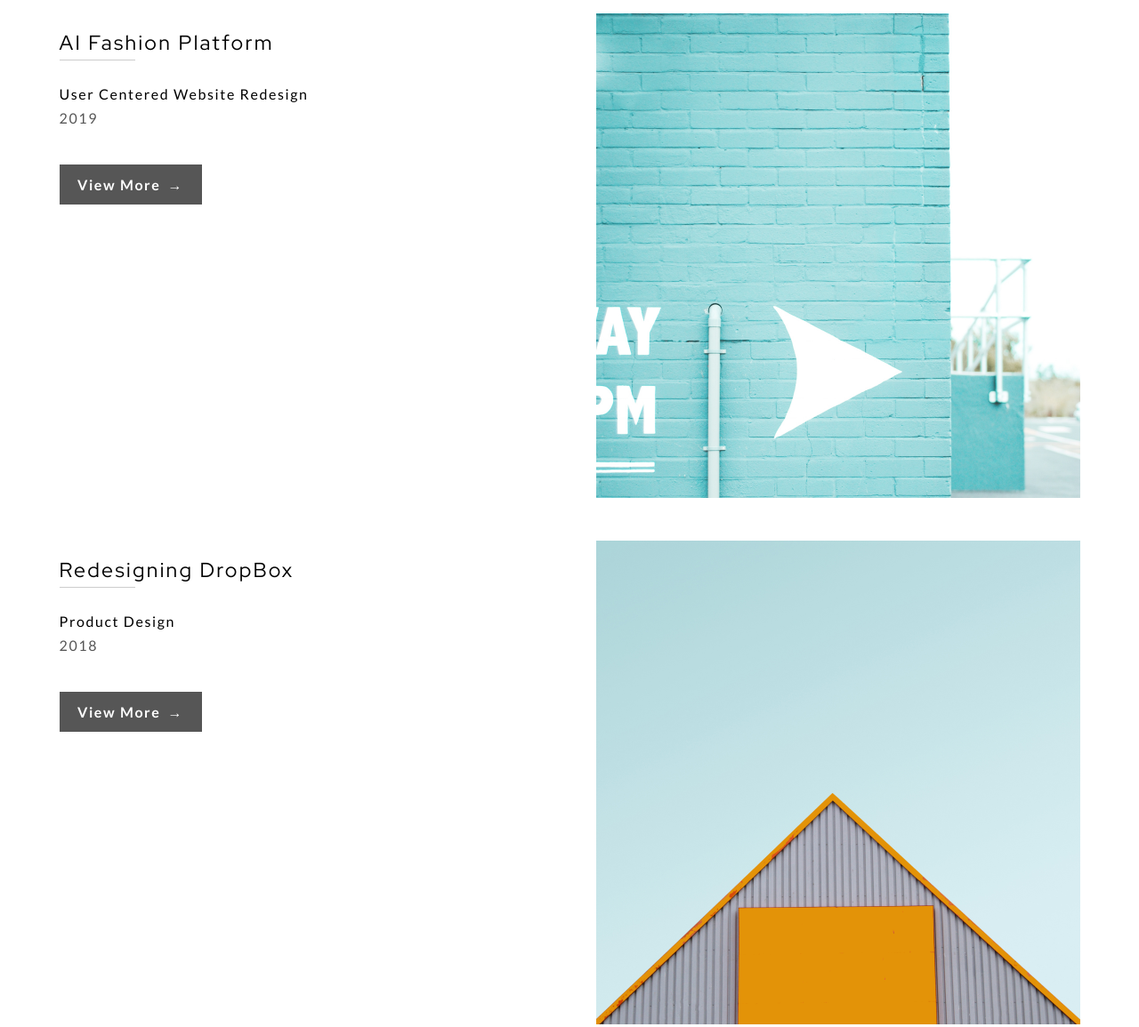
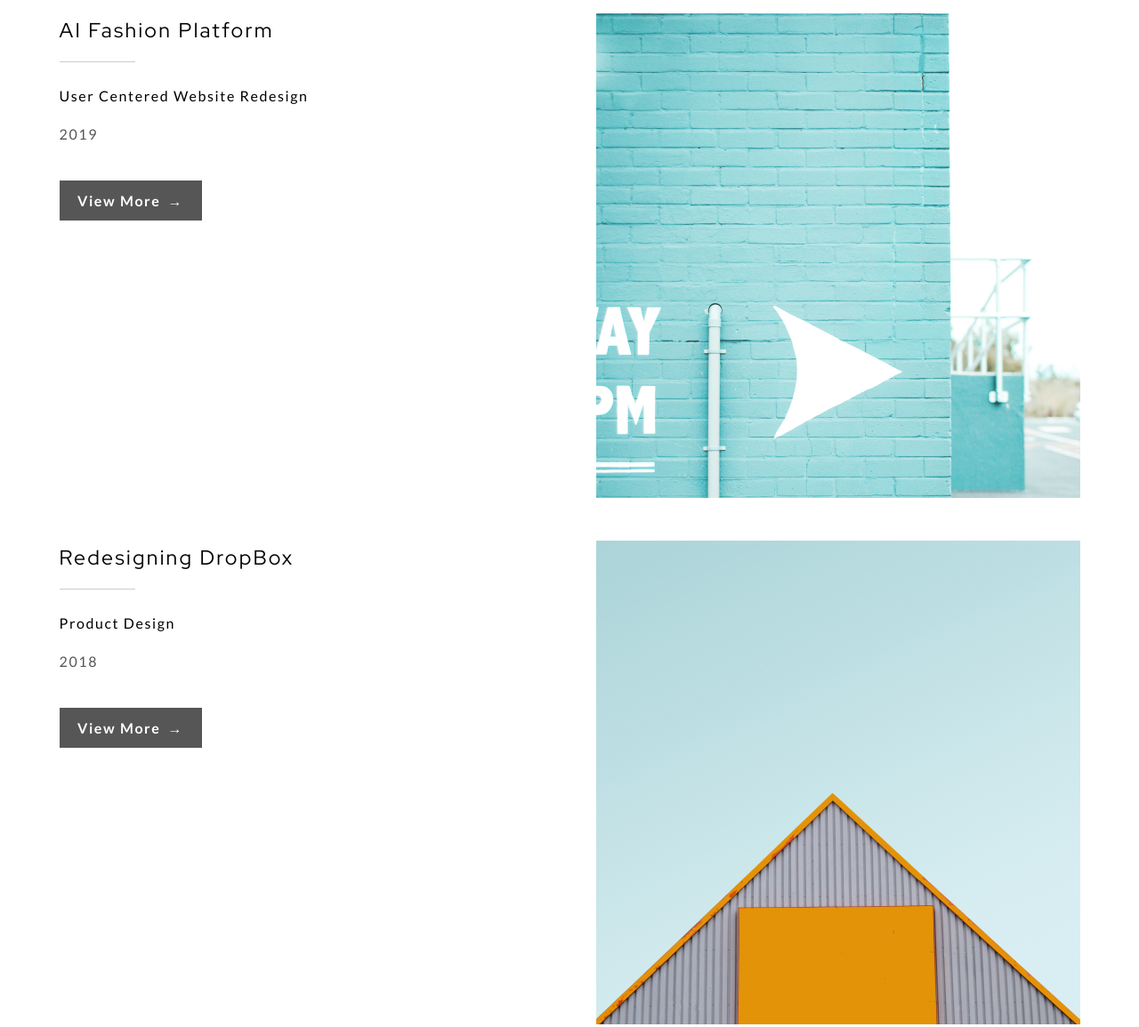
Before and after one commit to viktoria2123/My-site, a website: page src/pages/works.html in a window 1280 px wide. Shown: the part 1020-2175 px from the top of the page at 89% size. Drawn offline with nearby package versions, Linux system fonts and the light colour scheme; files that its build step writes are made by us from their sources; files whose address does not match are found by name.

Commit message:
works done

```diff
--- a/gulpfile.babel.js
+++ b/gulpfile.babel.js
@@ -108,6 +108,6 @@
     .pipe(open({ uri: `${localServer.url}${localServer.port}/` }))
 }
 
-setTimeout(openLocal, 5000); //Відкриває автоматов в браузері
+// setTimeout(openLocal, 5000); //Відкриває автоматов в браузері
 
 exports.dev = parallel(clean, server, html, css, js, img, gulpWatch); //тут послідовність функцій які запускаются, наприклад ви можете додати щоб автоматом браузер відкривався openLocal
--- a/src/assets/sass/pages/works.scss
+++ b/src/assets/sass/pages/works.scss
@@ -1,3 +1,5 @@
+.works-page {
+
     // & == .works
     .works {
         padding-bottom: 128px;
@@ -24,59 +26,54 @@
             max-width: 541px;
         }
 
-    &__box-content-title {
-        padding-top: 14px;
     }
 
-    &__box-content-title:after {
+    .content {
+        &__container {
+            display: flex;
+            flex-direction: column;
+            gap: 48px;
+            margin-bottom: 128px;
+
+            @media (max-width: $tablet) {
+                padding-top: 0px;
+            }
+        }
+
+        &__box {
+            display: flex;
+            justify-content: space-between;
+
+            @media (max-width: $tablet) {
+                flex-direction: column-reverse;
+            }
+        }
+
+        &__box-title {
+            @media (max-width: $tablet) {
+                padding-top: 24px;
+            }
+        }
+        &__box-title::after {
             content: '';
             display: block;
             height: 1px;
             background: $color-gray-border;
             width: 85px;
             min-width: 45px;
+            margin-top: 16px;
         }
 
-    &__content {
-        display: flex;
-        flex-direction: column;
+        &__box-text {
+            padding: 24px 0 16px;
         }
 
-    &__box {
-        padding-top: 128px;
-        display: flex;
-        flex-direction: column;
-        gap: 48px;
-        @media (max-width: $tablet) {
-            padding-top: 0px;
+        &__box-year {
+            color: $color-gray-700;
+            padding-bottom: 39px;
         }
 
-    }
-
-    &__box-items {
-        display: flex;
-        justify-content: space-between;
-
-        @media (max-width: $tablet) {
-            flex-direction: column-reverse;
-            padding-top: 48px;
-        }
-
-    }
-
-
-
-
-    &__box-content-text {
-        padding-top: 24px;
-    }
-
-    &__box-content-year {
-        padding-bottom: 39px;
-        color: $color-gray-700;
-    }
-
-    &__box-content-btn {
+        &__box-btn {
             display: flex;
             align-items: center;
             justify-content: center;
@@ -84,10 +81,80 @@
 
         &__box-img {
             max-width: 544px;
+
             @media (max-width: $tablet) {
                 max-width: 100%;
             }
+        }
+
 
     }
+}
 
-}
+// &__box-content-title {
+//     padding-top: 14px;
+// }
+
+// &__box-content-title:after {
+//     content: '';
+//     display: block;
+//     height: 1px;
+//     background: $color-gray-border;
+//     width: 85px;
+//     min-width: 45px;
+// }
+
+// &__content {
+//     display: flex;
+//     flex-direction: column;
+// }
+
+// &__box {
+//     padding-top: 128px;
+//     display: flex;
+//     flex-direction: column;
+//     gap: 48px;
+
+//     @media (max-width: $tablet) {
+//         padding-top: 0px;
+//     }
+
+// }
+
+// &__box-items {
+//     display: flex;
+//     justify-content: space-between;
+
+//     @media (max-width: $tablet) {
+//         flex-direction: column-reverse;
+//         padding-top: 48px;
+//     }
+
+// }
+
+
+
+
+// &__box-content-text {
+//     padding-top: 24px;
+// }
+
+// &__box-content-year {
+//     padding-bottom: 39px;
+//     color: $color-gray-700;
+// }
+
+// &__box-content-btn {
+//     display: flex;
+//     align-items: center;
+//     justify-content: center;
+// }
+
+// &__box-img {
+//     max-width: 544px;
+
+//     @media (max-width: $tablet) {
+//         max-width: 100%;
+//     }
+
+// }
--- a/src/pages/works.html
+++ b/src/pages/works.html
@@ -49,7 +49,6 @@
         <main class="works-page">
             <section class="works">
                 <div class="container works__container">
-                    <div class="works__row">
                     <div class="works__description">
                         <h1 class="h1 title works__title">
                             Works
@@ -60,70 +59,86 @@
                         </p>
 
                     </div>
+                </div>
+            </section>
 
-                        <div class="works__content">
-                            <div class="works__box">
-                                <div class="works__box-items">
-                                    <div class="works__box-content">
-                                        <h3 class="h3 works__box-content-title">
+            <section class="content">
+                <div class="container content__container">
+                    <div class="content__box">
+                        <div class="content__box-items">
+                            <h3 class="h3 content__box-title">
                                 Car Sharing App
                             </h3>
-                                        <p class="h6 works__box-content-text">
+                            <p class="h6 content__box-text">
                                 Product Design
                             </p>
-                                        <p class="h6 works__box-content-year">
+                            <p class="h6 content__box-year">
                                 2020
                             </p>
 
-                                        <a href="../pages/works/works-01.html" class="h7 button button--icon works__box-content-btn">View More</a>
-                                    </div>
-                                    <div class="works__box-cart">
-                                        <img class="works__box-img" src="../img/works/box-img-1.jpg" alt="">
-                                    </div>
+                            <a href="../pages/works/works-01.html"
+                                class="h7 button button--icon content__box-btn">View More
+                            </a>
                         </div>
 
-                                <div class="works__box-items">
-                                    <div class="works__box-content">
-                                        <h3 class="h3 works__box-content-title">
-                                            AI Fashion Platform
-                                        </h3>
-                                        <p class="h6 works__box-content-text">
-                                            User Centered Website Redesign
-                                        </p>
-                                        <p class="h6 works__box-content-year">
-                                            2019
-                                        </p>
-                                        <a href="../pages/works/works-02.html" class="h7 button button--icon works__box-content-btn">View More</a>
-                                    </div>
-                                    <div class="works__box-cart">
-                                        <img class="works__box-img" src="../img/works/box-img-2.jpg" alt="">
-                                    </div>
-                                </div>
-
-                                <div class="works__box-items">
-                                    <div class="works__box-content">
-                                        <h3 class="h3 works__box-content-title">
-                                            Redesigning DropBox
-                                        </h3>
-                                        <p class="h6 works__box-content-text">
-                                            Product Design
-                                        </p>
-                                        <p class="h6 works__box-content-year">
-                                            2018
-                                        </p>
-                                        <a href="../pages/works/works-03.html" class="h7 button button--icon works__box-content-btn">View More</a>
-                                    </div>
-                                    <div class="works__box-cart">
-                                        <img class="works__box-img" src="../img/works/box-img-3.jpg" alt="">
-                                    </div>
-                                </div>
-                            </div>
+                        <img class="content__box-img" src="../img/works/box-img-1.jpg" alt="">
 
                     </div>
 
+                    <div class="content__box">
+                        <div class="content__box-items">
+                            <h3 class="h3 content__box-title animation">
+                                AI Fashion Platform
+                            </h3>
+                            <p class="h6 content__box-text animation">
+                                User Centered Website Redesign
+                            </p>
+                            <p class="h6 content__box-year animation">
+                                2019
+                            </p>
+
+                            <a href="../pages/works/works-02.html"
+                                class="h7 button button--icon content__box-btn animation">View More
+                            </a>
                         </div>
+
+                        <img class="content__box-img animation" src="../img/works/box-img-2.jpg" alt="">
+
                     </div>
+
+                    <div class="content__box">
+                        <div class="content__box-items">
+                            <h3 class="h3 content__box-title animation">
+                                Redesigning DropBox
+                            </h3>
+                            <p class="h6 content__box-text animation">
+                                Product Design
+                            </p>
+                            <p class="h6 content__box-year animation">
+                                2018
+                            </p>
+
+                            <a href="../pages/works/works-03.html"
+                                class="h7 button button--icon content__box-btn animation">View More
+                            </a>
+                        </div>
+
+                        <img class="content__box-img animation" src="../img/works/box-img-3.jpg" alt="">
+
+                    </div>
+
+
+
+
+
+                </div>
+
             </section>
+
+
+    </div>
+
+
     </main>
 
     <footer class="footer">
```
Also changed, not shown: src/assets/sass/pages/contact.scss (+0 -17 lines). Lines whose indentation alone changed are shown as unchanged.
